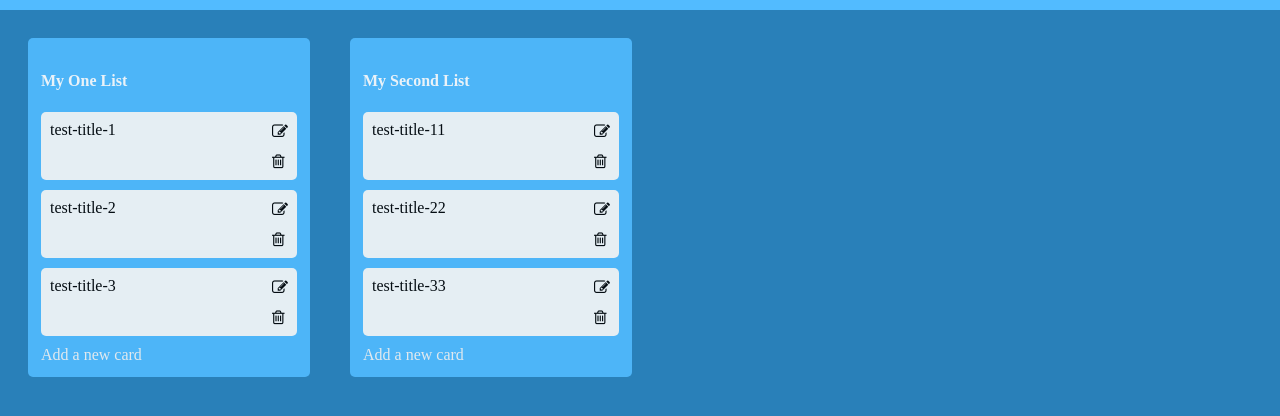
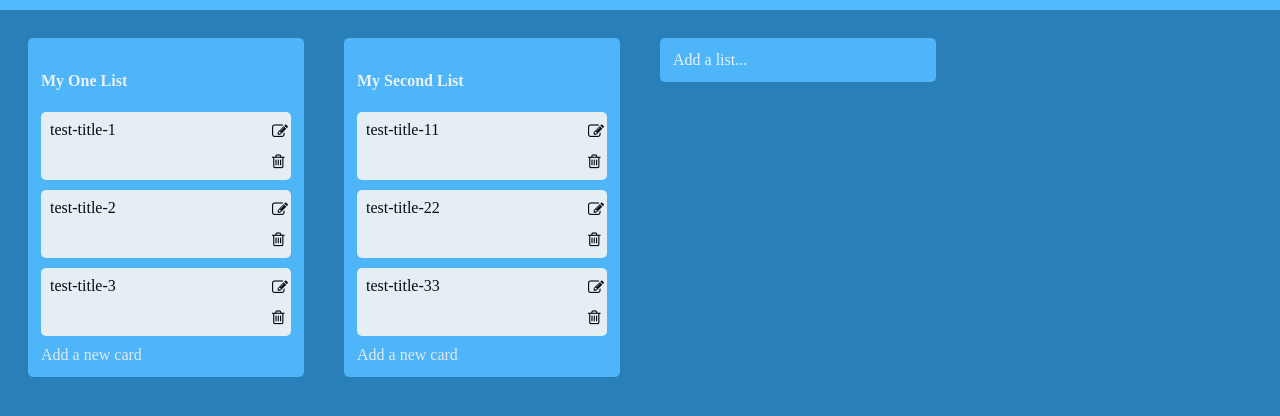
Before and after one commit to asthas/ollert, a website built with webpack: page index.html in a window 1280 px wide. Shown: the part 50-466 px from the top of the page. Built offline with nearby package versions, Linux system fonts and the light colour scheme; what node-uuid would draw is missing.

Commit message:
Added an option to add new list

```diff
--- a/main.css
+++ b/main.css
@@ -1,20 +1,23 @@
 #board {
+    display: flex;
     background-color: #2980b9;
     padding: 8px;
-    width: 100%;
     height: 100vh;
     margin-top: 60px;
+    overflow-x: scroll;
+    align-items: flex-start;
 }
 .cardlist{
     background: #52BBFF;
     border: 1px solid transparent;
     border-radius: 5px;
     margin: 20px;
-    width: 16em;
+    min-width: 250px;
     padding: 12px;
     height: auto;
     float: left;
     opacity: 0.9;
+    color: white;
 }
 .cardlist h4{
     color: white;
@@ -27,6 +30,7 @@
     padding: 8px;
     position: relative;
     min-height: 50px;
+    color: black;
 }
 .newcard{
     color: #F5F5F5;
--- a/src/core/board/ui.ts
+++ b/src/core/board/ui.ts
@@ -2,6 +2,8 @@
 
 import Board from './model'
 import renderList from '../cardlist/ui'
+import CardList from '../cardlist/model'
+import Events from '../../utils/events'
 
 const render = (board: Board) => {
     const boardUi = document.createElement('div')
@@ -10,6 +12,17 @@ const render = (board: Board) => {
     const lists = board.cardLists.map(cardList => renderList(cardList))
     lists.forEach(list => boardUi.appendChild(list))
 
+    const addNewList = document.createElement('div')
+    addNewList.innerText = 'Add a list...'
+    addNewList.className = 'cardlist'
+    addNewList.onclick = () => {
+        board.cardLists.push(new CardList('New List'))
+        Events.rerender()
+    }
+
+    boardUi.appendChild(addNewList)
+
+
     return boardUi
 }
 
```
